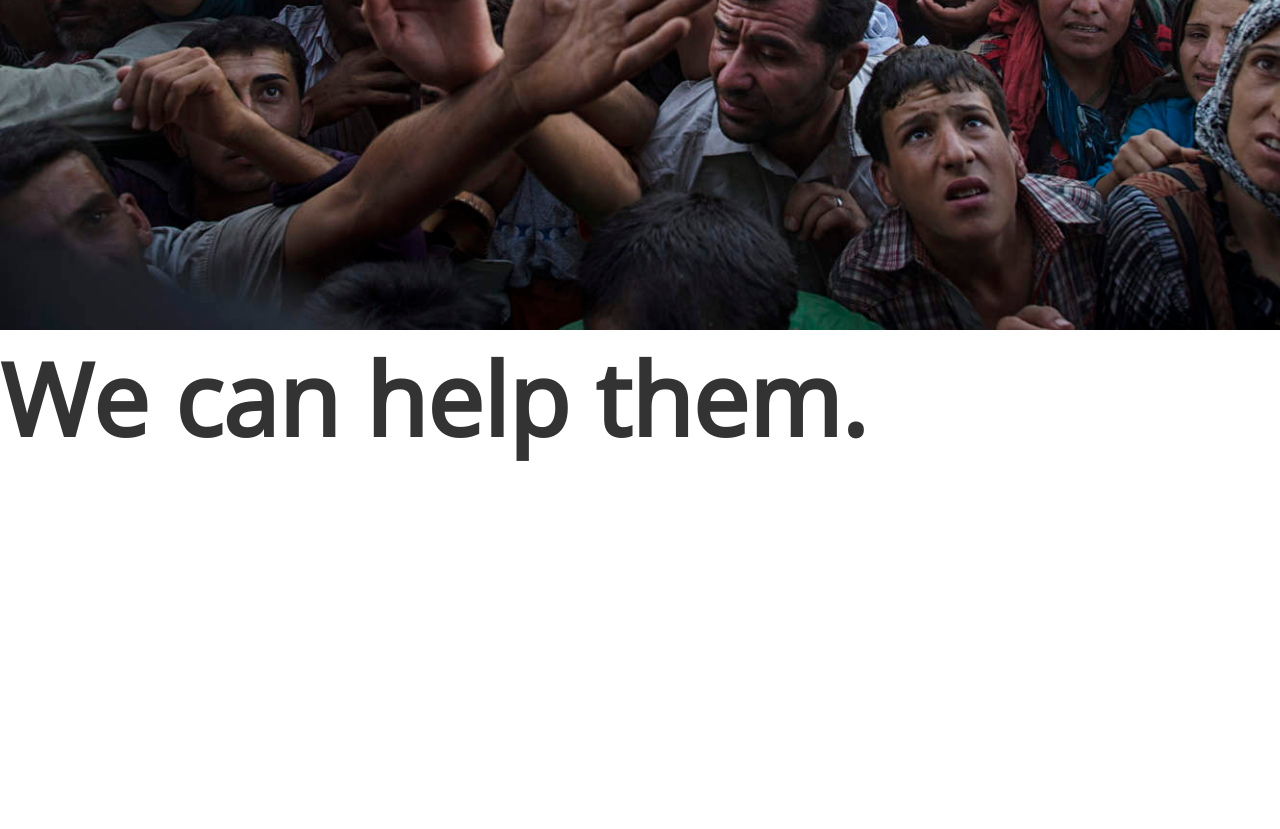
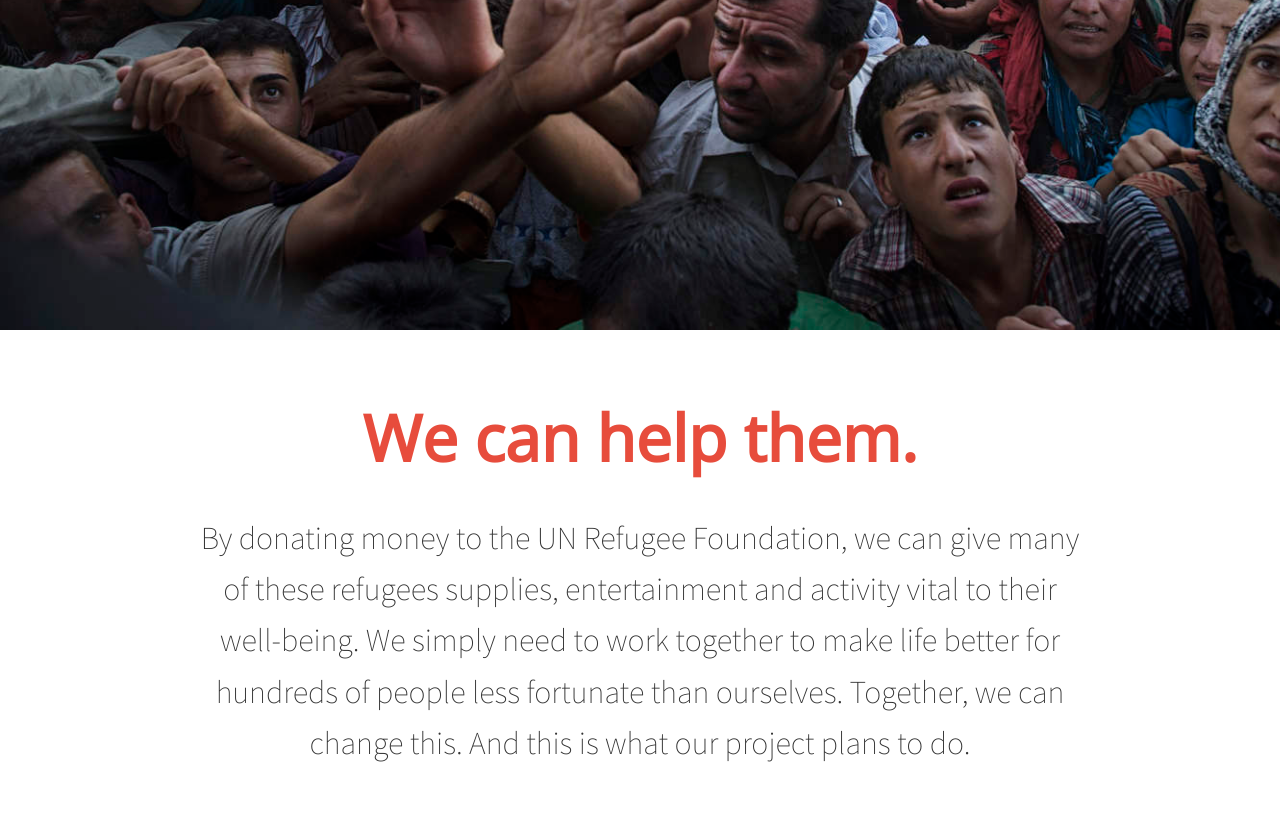
Before and after one commit to ArgentumSunrise/helpforhaiti, a plain HTML site: page index.html in a window 1280 px wide. Shown: the part 1510-2339 px from the top of the page. Before the commit the page ends 1976 px from the top, so only its background shows below. Drawn offline with nearby package versions, Linux system fonts and the light colour scheme; some packages are replaced by stand-ins of ours.

Commit message:
Content and styling

```diff
--- a/index.html
+++ b/index.html
@@ -34,7 +34,7 @@
     </div>
     <div id='content'>
         <h1>We can help them.</h1>
-        <p></p>
+        <p>By donating money to the UN Refugee Foundation, we can give many of these refugees supplies, entertainment and activity vital to their well-being. We simply need to work together to make life better for hundreds of people less fortunate than ourselves. Together, we can change this. And this is what our project plans to do.</p>
     </div>
     <script type='text/javascript' src="https://ajax.googleapis.com/ajax/libs/angularjs/1.3.14/angular.min.js"></script>
     <script type='text/javascript' src="https://ajax.googleapis.com/ajax/libs/angularjs/1.2.5/angular-route.min.js"></script>
--- a/styles.css
+++ b/styles.css
@@ -13,6 +13,7 @@ body {
     color: #333;
     height: 100%;
     width: 100%;
+    text-align: center;
 }
 
 #nav-ctr {
@@ -87,10 +88,27 @@ body {
 .slide-txt {
     font-family: 'Source Sans Pro', sans-serif;
     padding: 20vw 10vw;
-    text-align: center;
     font-size: 8vh;
 }
 
 #home-slide1 h1 span {
     color: #e74c3c;
 }
+
+#content {
+    padding-top: 8vh;
+}
+
+#content h1 {
+    font-size: 5vw;
+    margin-bottom: 4vh;
+    color: #e74c3c;
+}
+
+#content p {
+    font-family: Source Sans Pro;
+    font-size: 2.5vw;
+    padding: 0 15vw;
+    padding-bottom: 7.5vh;
+    line-height: 1.6;
+}
```
